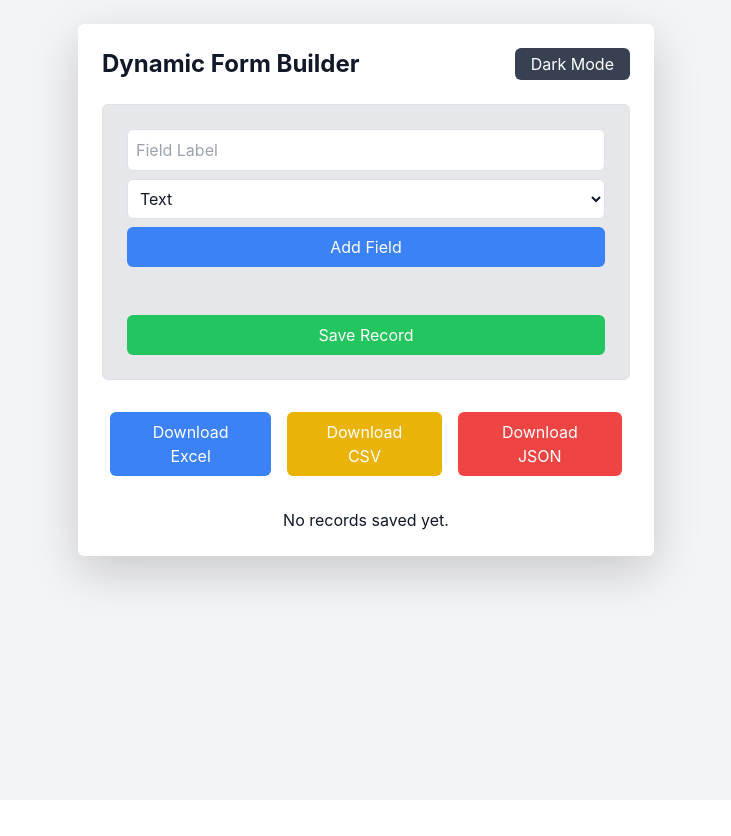
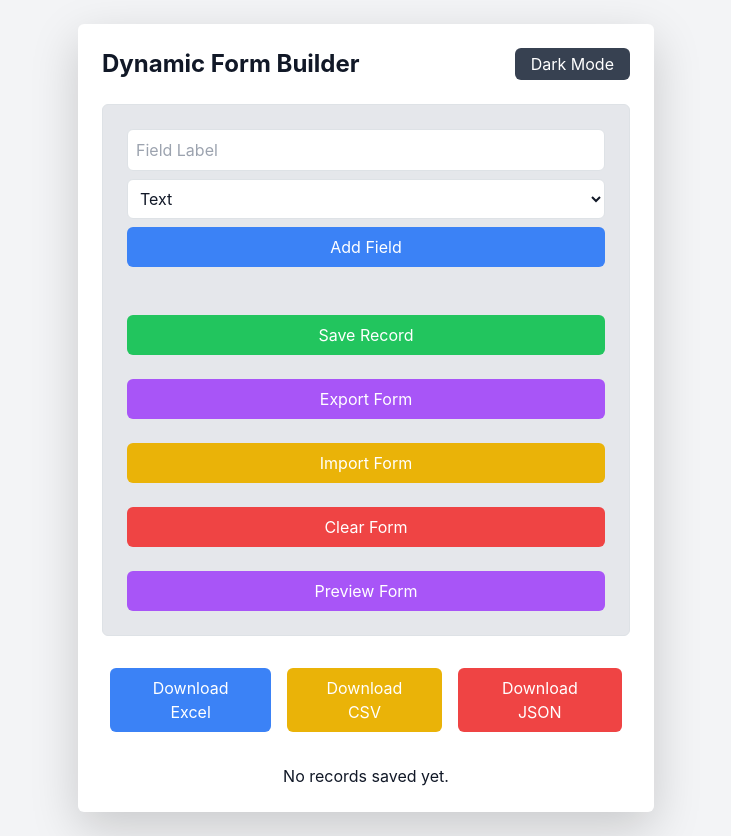
Before and after one commit to AmeerQatmosh/formify, a React (Create React App) app in the folder frontend/: page / in a window 1280 px wide. Shown: the whole page, without its empty margins (274-1005 px from the left). Before the commit the page ends 800 px from the top, so only its background shows below. Built offline with nearby package versions, Linux system fonts and the light colour scheme; the HTML template or start-up script is replaced by a standard one.

Commit message:
add-more-functions

```diff
--- a/frontend/src/App.js
+++ b/frontend/src/App.js
@@ -5,7 +5,14 @@ import RecordsTable from "./components/RecordsTable";
 
 export default function App() {
   const [records, setRecords] = useState([]);
-  const [fields, setFields] = useState([]);
+  // const [fields, setFields] = useState([]);
+  const [fields, setFields] = useState(() => {
+    const savedFields = localStorage.getItem("formFields");
+    return savedFields ? JSON.parse(savedFields) : [];
+  });
+
+
+
   const [darkMode, setDarkMode] = useState(false);
 
   const exportData = (format) => {
--- a/frontend/src/components/FormBuilder.js
+++ b/frontend/src/components/FormBuilder.js
@@ -1,13 +1,25 @@
-import { useState } from "react";
-
+import { useState, useEffect } from "react";
 import { DndContext, closestCenter } from "@dnd-kit/core";
 import { SortableContext, verticalListSortingStrategy, arrayMove } from "@dnd-kit/sortable";
 import SortableField from "./SortableField";
 
-
 export default function FormBuilder({ fields, setFields, setRecords, darkMode }) { // 🔥 Use fields from App.js
   const [newField, setNewField] = useState({ label: "", type: "text", options: "" });
   const [formData, setFormData] = useState({});
+  const [showPreview, setShowPreview] = useState(false); // 🔥 Added for preview modal
+
+  // 🔥 Load saved form from localStorage on page load
+  useEffect(() => {
+    const savedFields = localStorage.getItem("formFields");
+    if (savedFields) {
+      setFields(JSON.parse(savedFields));
+    }
+  }, []);
+
+  useEffect(() => {
+    localStorage.setItem("formFields", JSON.stringify(fields));
+  }, [fields]);
+
 
   const addField = () => {
     if (!newField.label.trim()) return alert("Label is required!");
@@ -38,15 +50,70 @@ export default function FormBuilder({ fields, setFields, setRecords, darkMode })
     const { active, over } = event;
     if (!over || active.id === over.id) return;
 
-    const oldIndex = fields.findIndex((field) => field.id === active.id);
-    const newIndex = fields.findIndex((field) => field.id === over.id);
+    setFields((prevFields) => {
+      const oldIndex = prevFields.findIndex((field) => field.id === active.id);
+      const newIndex = prevFields.findIndex((field) => field.id === over.id);
 
-    setFields((prevFields) => arrayMove(prevFields, oldIndex, newIndex));
+      if (oldIndex === -1 || newIndex === -1) return prevFields; // 🔥 Prevent crash if item was removed
+      return arrayMove(prevFields, oldIndex, newIndex);
+    });
   };
 
+  const removeField = (id) => {
+    window.confirm("Are you sure you want to delete this field?") &&
+      setFields((prevFields) => prevFields.filter((field) => field.id !== id));
+  };
 
-  const removeField = (id) => {
-    setFields(fields.filter((field) => field.id !== id));
+  const exportForm = () => {
+    if (fields.length === 0) {
+      alert("No fields to export!");
+      return;
+    }
+
+    try {
+      const json = JSON.stringify(fields, null, 2);
+      const blob = new Blob([json], { type: "application/json" });
+      const link = document.createElement("a");
+      link.href = URL.createObjectURL(blob);
+      link.download = "form.json";
+      link.click();
+
+      alert("✅ Form exported successfully!");
+    } catch (error) {
+      alert("❌ Error exporting form. Please try again.");
+    }
+  };
+
+  const importForm = (event) => {
+    const file = event.target.files[0];
+    if (!file) return;
+
+    const reader = new FileReader();
+    reader.onload = (e) => {
+      try {
+        const importedFields = JSON.parse(e.target.result);
+
+        // 🔥 Validate the imported JSON structure
+        if (!Array.isArray(importedFields)) throw new Error("Invalid JSON format!");
+        if (!importedFields.every(field => field.id && field.label && field.type)) {
+          throw new Error("Invalid form structure!");
+        }
+
+        setFields(importedFields);
+        alert("✅ Form imported successfully!");
+      } catch (error) {
+        alert("❌ Error importing form. Make sure it's a valid JSON file.");
+      }
+    };
+
+    reader.readAsText(file);
+  };
+
+  const clearForm = () => {
+    if (window.confirm("Are you sure you want to clear the form?")) {
+      setFields([]);
+      localStorage.removeItem("formFields");
+    }
   };
 
 
@@ -100,29 +167,12 @@ export default function FormBuilder({ fields, setFields, setRecords, darkMode })
                 formData={formData}
                 handleInputChange={handleInputChange}
                 darkMode={darkMode}
-                removeField={removeField} // 🔥 Pass removeField function
+                removeField={() => removeField(field.id)} // ✅ Now correctly passing it
               />
-
             ))}
           </div>
         </SortableContext>
       </DndContext>
-
-
-      {/* Render Fields */}
-      {/* <div className="space-y-3 mt-4">
-        {fields.map((field) => (
-          <div key={field.id} className={`p-3 border rounded-md ${darkMode ? "bg-gray-700 border-gray-600" : "bg-gray-200 border-gray-300"}`}>
-            <label className="block text-sm font-medium">{field.label}</label>
-            <input
-              type={field.type}
-              value={formData[field.label] || ""}
-              onChange={(e) => handleInputChange(field.label, e.target.value)}
-              className={`mt-1 border p-2 rounded-md w-full ${darkMode ? "bg-gray-600 text-white border-gray-500" : "bg-white border-gray-300"}`}
-            />
-          </div>
-        ))}
-      </div> */}
 
       {/* Save Button */}
       <button
@@ -131,6 +181,79 @@ export default function FormBuilder({ fields, setFields, setRecords, darkMode })
       >
         Save Record
       </button>
+
+      <button
+        onClick={exportForm}
+        className="px-4 py-2 mt-4 bg-purple-500 text-white rounded-md w-full hover:bg-purple-600 transition"
+      >
+        Export Form
+      </button>
+
+
+      <input
+        type="file"
+        accept=".json"
+        onChange={importForm}
+        className="hidden"
+        id="import-file"
+      />
+      <label
+        htmlFor="import-file"
+        className="cursor-pointer px-4 py-2 mt-4 bg-yellow-500 text-white rounded-md w-full text-center hover:bg-yellow-600 transition block"
+      >
+        Import Form
+      </label>
+
+      <button
+        onClick={clearForm}
+        className="px-4 py-2 mt-4 bg-red-500 text-white rounded-md w-full hover:bg-red-600 transition"
+      >
+        Clear Form
+      </button>
+
+
+      {/* 🚀 NEW: Preview Form Button */}
+      <button
+        onClick={() => setShowPreview(true)}
+        className="px-4 py-2 mt-4 bg-purple-500 text-white rounded-md w-full hover:bg-purple-600 transition"
+      >
+        Preview Form
+      </button>
+
+      {/* 🔥 Preview Modal */}
+      {showPreview && (
+        <div className="fixed inset-0 flex items-center justify-center bg-black bg-opacity-50">
+          <div className={`p-6 rounded-md w-96 ${darkMode ? "bg-gray-800 text-white" : "bg-white text-black"}`}>
+            <h2 className="text-xl font-bold mb-4">Form Preview</h2>
+            <div className="space-y-3">
+              {fields.length === 0 ? (
+                <p className="text-gray-500">No fields to preview.</p>
+              ) : (
+                fields.map((field) => (
+                  <div key={field.id} className="mb-2">
+                    <label className="block text-sm font-medium">{field.label}</label>
+                    <input
+                      type={field.type}
+                      className={`mt-1 border p-2 rounded-md w-full ${darkMode ? "bg-gray-700 border-gray-600" : "bg-white border-gray-300"}`}
+                      disabled
+                    />
+                  </div>
+                ))
+              )}
+            </div>
+            <button
+              onClick={() => setShowPreview(false)}
+              className="px-4 py-2 mt-4 bg-red-500 text-white rounded-md w-full hover:bg-red-600 transition"
+            >
+              Close
+            </button>
+          </div>
+        </div>
+      )}
+
+
+
     </div>
   );
+
 }
--- a/frontend/src/components/SortableField.js
+++ b/frontend/src/components/SortableField.js
@@ -8,6 +8,7 @@ export default function SortableField({ field, formData, handleInputChange, dark
     transform: CSS.Transform.toString(transform),
     transition,
   };
+
 
   return (
     <div ref={setNodeRef} style={style} {...attributes} {...listeners} className={`p-3 border rounded-md flex justify-between items-center cursor-grab ${darkMode ? "bg-gray-700 border-gray-600" : "bg-gray-200 border-gray-300"}`}>
@@ -20,13 +21,18 @@ export default function SortableField({ field, formData, handleInputChange, dark
           className={`mt-1 border p-2 rounded-md w-full ${darkMode ? "bg-gray-600 text-white border-gray-500" : "bg-white border-gray-300"}`}
         />
       </div>
-      {/* ❌ Delete Button */}
       <button
-        onClick={() => removeField(field.id)} // ✅ Call removeField
+        onClick={removeField} // ✅ Directly calls the delete function
         className="ml-4 px-2 py-1 bg-red-500 text-white rounded hover:bg-red-600 transition"
       >
-        ❌
+        ❌ Delete
       </button>
+
+
+
+
+
+
 
     </div>
   );
--- a/frontend/src/components/dynamicformbuilder.js
+++ b/frontend/src/components/dynamicformbuilder.js
@@ -136,19 +136,19 @@ export default function DynamicFormBuilder() {
           </button>
           <button
             onClick={() => exportData("xlsx")}
-            className="px-4 py-2 m-2 bg-blue-500 text-white rounded-md hover:bg-blue-600 transition"
+            className="px-4 py-2 bg-blue-500 text-white rounded-md hover:bg-blue-600 transition"
           >
             Download Excel
           </button>
           <button
             onClick={() => exportData("csv")}
-            className="px-4 py-2 m-2 bg-yellow-500 text-white rounded-md hover:bg-yellow-600 transition"
+            className="px-4 py-2 bg-yellow-500 text-white rounded-md hover:bg-yellow-600 transition"
           >
             Download CSV
           </button>
           <button
             onClick={() => exportData("json")}
-            className="px-4 py-2 m-2 bg-red-500 text-white rounded-md hover:bg-red-600 transition"
+            className="px-4 py-2 bg-red-500 text-white rounded-md hover:bg-red-600 transition"
           >
             Download JSON
           </button>
```
